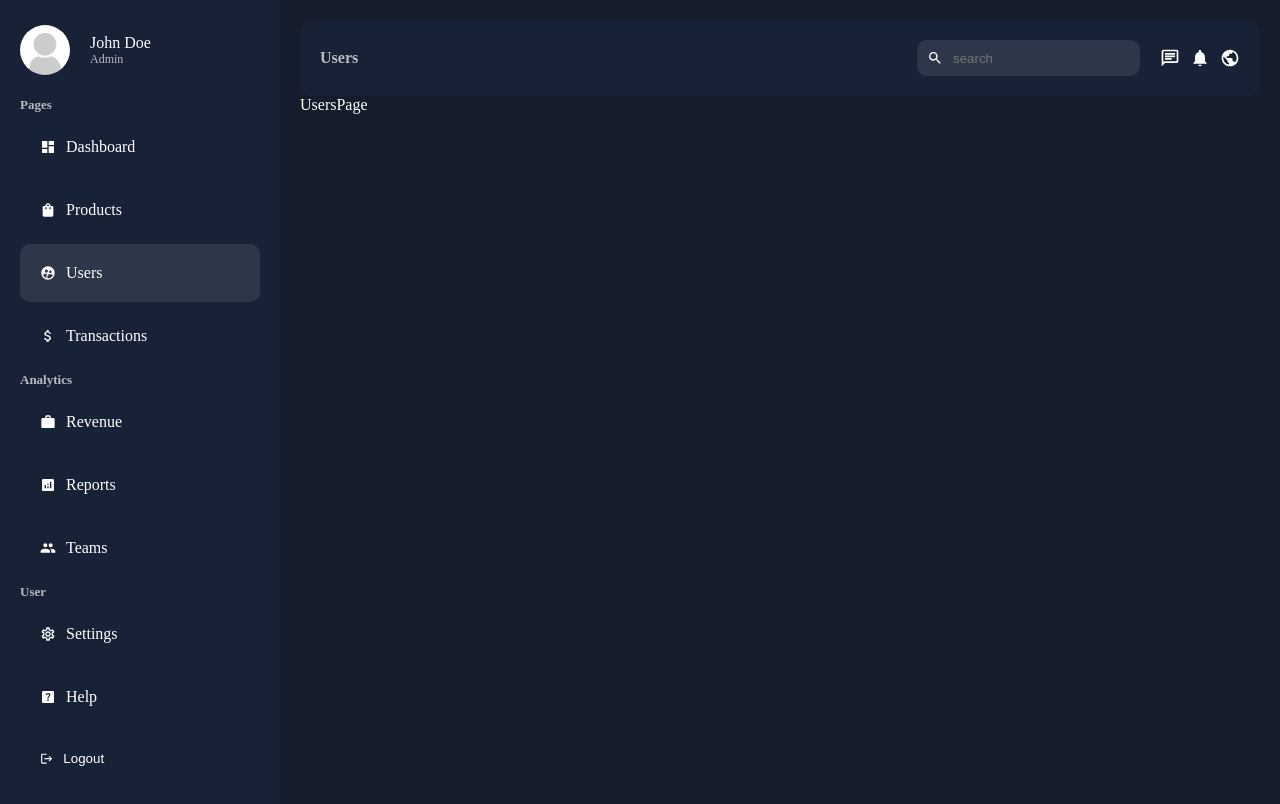
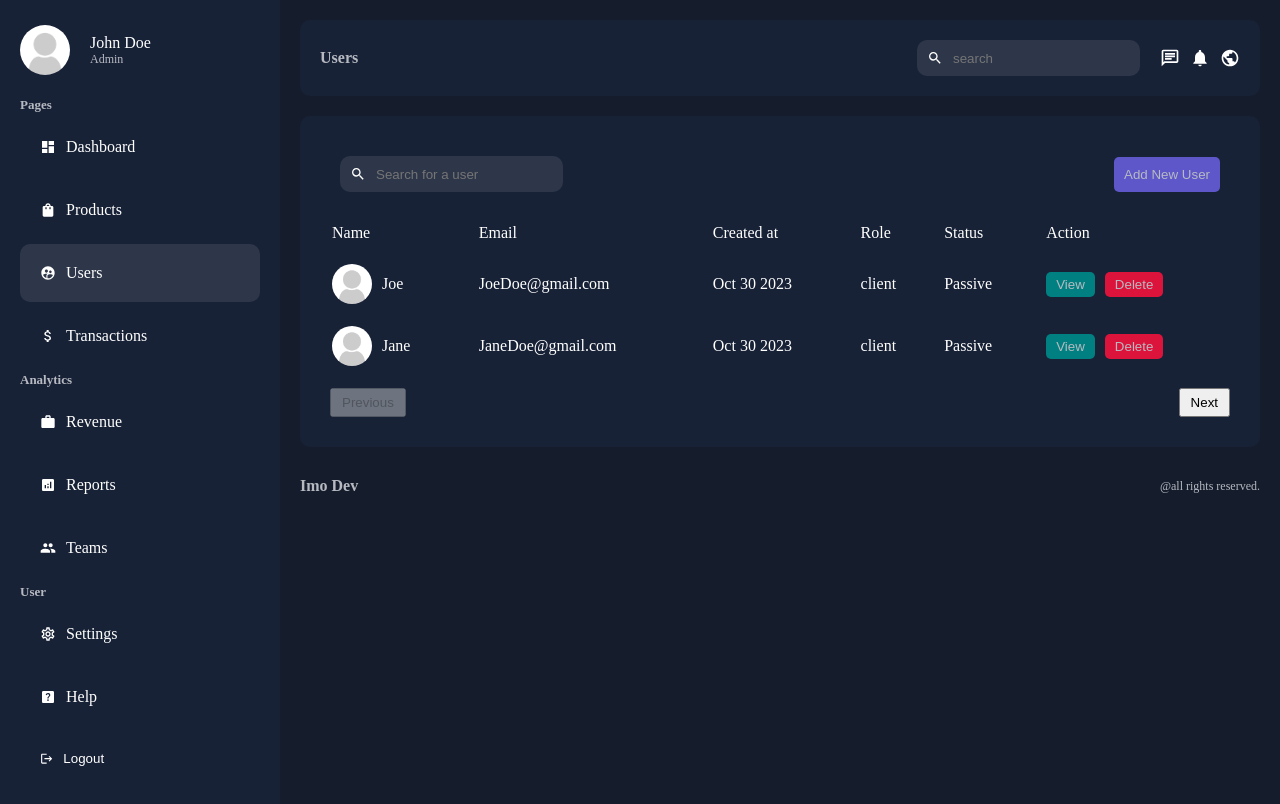
Before and after one commit to notcoder-stack/Admin-App, a Next.js app: page /dashboard/users in a window 1280 px wide. Built offline with nearby package versions, Linux system fonts and the light colour scheme.

Commit message:
Create User page

```diff
--- a/app/dashboard/layout.jsx
+++ b/app/dashboard/layout.jsx
@@ -1,17 +1,19 @@
 import Navbar from "../ui/dashboard/navbar/navbar";
 import Sidebar from "../ui/dashboard/sidebar/sidebar";
 import styles from "../ui/dashboard/dashboard.module.css";
+import Footer from "../ui/dashboard/footer/footer";
 
 
 const DashboardLayout = ({ children }) => {
     return (
         <div className={styles.container}>
             <div className={styles.menu}>
-                <Sidebar />
+                <Sidebar/>
             </div>
             <div className={styles.content}>
-                <Navbar />
+                <Navbar/>
                 {children}
+                <Footer/>
             </div>
         </div>
     );
--- a/app/dashboard/users/page.jsx
+++ b/app/dashboard/users/page.jsx
@@ -1,9 +1,95 @@
+import Pagination from "@/app/ui/dashboard/pagination/pagination";
+import Search from "@/app/ui/dashboard/search/search";
+import styles from "@/app/ui/dashboard/users/users.module.css";
+import Image from "next/image";
+import Link from "next/link";
+
 const UsersPage = () => {
-    return (
-        <div>
-            UsersPage
-        </div>
-    );
-}
+  return (
+    <div className={styles.container}>
+      <div className={styles.top}>
+        <Search placeholder="Search for a user" />
+        <Link href="dashboard/users/add">
+          <button className={styles.addbutton}>Add New User</button>
+        </Link>
+      </div>
+      <table className={styles.table}>
+        <thead>
+          <tr>
+            <td>Name</td>
+            <td>Email</td>
+            <td>Created at</td>
+            <td>Role</td>
+            <td>Status</td>
+            <td>Action</td>
+          </tr>
+        </thead>
+        <tbody>
+          <tr>
+            <td>
+              <div className={styles.user}>
+                <Image
+                  src="/avatar.png"
+                  width={40}
+                  height={40}
+                  alt=""
+                  className={styles.userImage}
+                />
+                Joe
+              </div>
+            </td>
+            <td>JoeDoe@gmail.com</td>
+            <td>Oct 30 2023</td>
+            <td>client</td>
+            <td>Passive</td>
+            <td>
+              <div className={styles.buttons}>
+                <Link href="/">
+                  <button className={`${styles.button} ${styles.view}`}>
+                    View
+                  </button>
+                </Link>
+                <button className={`${styles.button} ${styles.delete}`}>
+                  Delete
+                </button>
+              </div>
+            </td>
+          </tr>
+          <tr>
+            <td>
+              <div className={styles.user}>
+                <Image
+                  src="/avatar.png"
+                  width={40}
+                  height={40}
+                  alt=""
+                  className={styles.userImage}
+                />
+                Jane
+              </div>
+            </td>
+            <td>JaneDoe@gmail.com</td>
+            <td>Oct 30 2023</td>
+            <td>client</td>
+            <td>Passive</td>
+            <td>
+              <div className={styles.buttons}>
+                <Link href="/">
+                  <button className={`${styles.button} ${styles.view}`}>
+                    View
+                  </button>
+                </Link>
+                <button className={`${styles.button} ${styles.delete}`}>
+                  Delete
+                </button>
+              </div>
+            </td>
+          </tr>
+        </tbody>
+      </table>
+      <Pagination />
+    </div>
+  );
+};
 
 export default UsersPage;
--- /dev/null
+++ b/app/ui/dashboard/footer/footer.jsx
@@ -0,0 +1,13 @@
+import styles from './footer.module.css';
+
+const Footer = () => {
+    return(
+        <div className={styles.container}>
+            <div className={styles.logo}>Imo Dev</div>
+            <div className={styles.text}>@all rights reserved.</div>
+        </div>
+    )
+}
+
+
+export default Footer;
--- /dev/null
+++ b/app/ui/dashboard/footer/footer.module.css
@@ -0,0 +1,15 @@
+.container {
+    display: flex;
+    align-items: center;
+    justify-content: space-between;
+    margin-top: 30px;
+    color: var(--textSoft);
+}
+
+.logo {
+    font-weight: bold;
+}
+
+.text {
+    font-size: 12px;
+}
--- /dev/null
+++ b/app/ui/dashboard/pagination/pagination.jsx
@@ -0,0 +1,14 @@
+import styles from "./pagination.module.css";
+
+const Pagination = () => {
+  return (
+    <div className={styles.container}>
+      <button className={styles.button} disabled>
+        Previous
+      </button>
+      <button className={styles.button}>Next</button>
+    </div>
+  );
+};
+
+export default Pagination;
--- /dev/null
+++ b/app/ui/dashboard/pagination/pagination.module.css
@@ -0,0 +1,14 @@
+.container {
+    display: flex;
+    justify-content: space-between;
+    padding: 10px;
+}
+
+.button {
+    padding: 5px 10px;
+    cursor: pointer;
+}
+
+.button:disabled {
+    cursor: not-allowed;
+}
--- /dev/null
+++ b/app/ui/dashboard/search/search.jsx
@@ -0,0 +1,14 @@
+import { MdSearch } from "react-icons/md"
+import styles from "./search.module.css"
+
+const Search = ({placeholder}) => {
+    return(
+        <div className={styles.container}>
+            <MdSearch/>
+            <input type="text" placeholder={placeholder} className={styles.input}/>
+        </div>
+    )
+}
+
+
+export default Search
--- /dev/null
+++ b/app/ui/dashboard/search/search.module.css
@@ -0,0 +1,16 @@
+.container {
+    display: flex;
+    align-items: center;
+    gap: 10px;
+    background-color: #2e374a;
+    padding: 10px;
+    border-radius: 10px;
+    width: max-content;
+}
+
+.input {
+    background-color: transparent;
+    border: none;
+    color: var(--textSoft);
+    outline: none;
+}
--- /dev/null
+++ b/app/ui/dashboard/users/users.module.css
@@ -0,0 +1,62 @@
+.container {
+    background-color: var(--bgSoft);
+    padding: 20px;
+    border-radius: 10px;
+    margin-top: 20px;
+}
+
+.top {
+    display: flex;
+    align-items: center;
+    justify-content: space-between;
+    padding: 20px;
+}
+
+.addbutton {
+    padding: 10px;
+    background-color: #5d57c9;
+    color: var(--textSoft);
+    border: none;
+    border-radius: 5px;
+    cursor: pointer;
+}
+
+.table {
+    width: 100%;
+}
+
+.table td {
+    padding: 10px;
+}
+
+.user {
+    display: flex;
+    align-items: center;
+    gap: 10px;
+}
+
+.userImage {
+    border-radius: 50%;
+    object-fit: cover;
+}
+
+.buttons {
+    display: flex;
+    gap: 10px;
+}
+
+.button {
+    padding: 5px 10px;
+    border-radius: 5px;
+    color: var(--textSoft);
+    border: none;
+    cursor: pointer;
+}
+
+.view {
+    background-color: teal;
+}
+
+.delete {
+    background-color: crimson;
+}
```
Also changed, not shown: .zed/settings.json (added), app/ui/dashboard/products/products.module.css (added).
